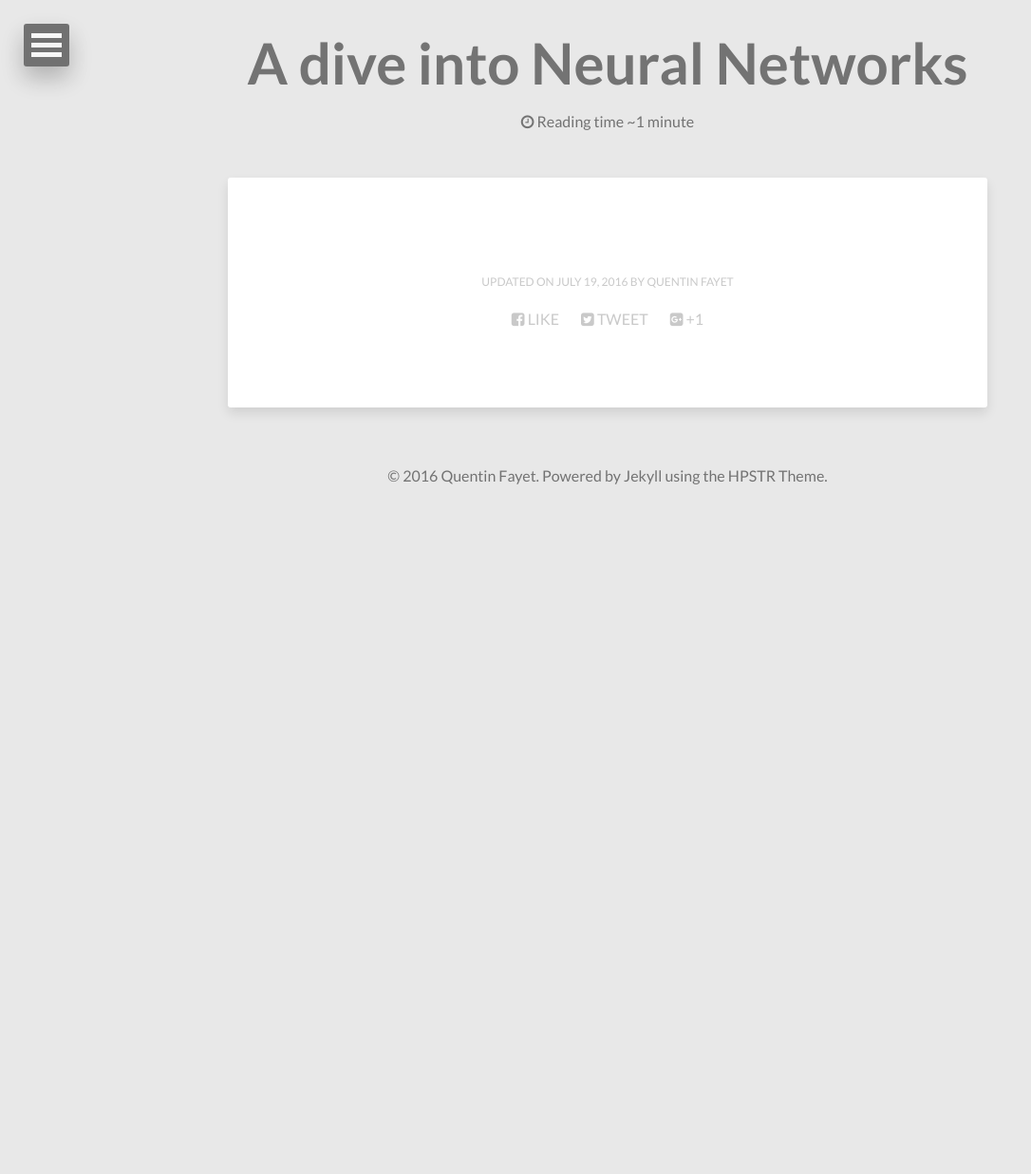
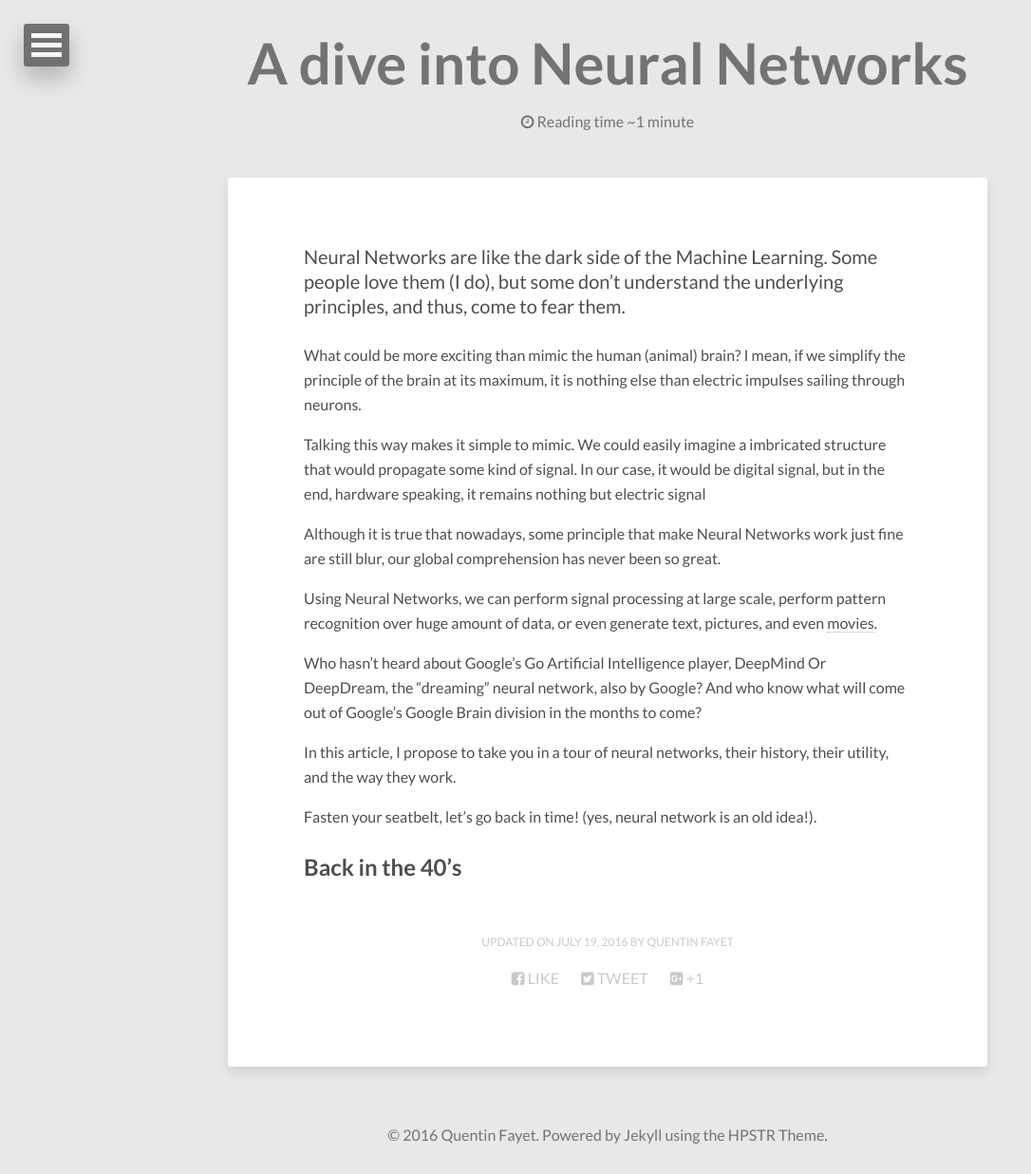
Before and after one commit to quentinfayet/quentinfayet.github.io, a Jekyll site: the page built from _posts/2016-07-19-dive-neural-networks.md, in a window 1280 px wide. Shown: the whole page at 95% size, without its empty margins (0-1086 px from the left). Built offline with Jekyll 4.4.1, drawn with Linux system fonts in a browser that asks for light colours; nearby versions of some CDN libraries; before the commit the page ends 900 px from its top, so only the background shows below that.

Commit message:
Begin article on NN

```diff
--- a/_posts/2016-07-19-dive-neural-networks.md
+++ b/_posts/2016-07-19-dive-neural-networks.md
@@ -5,3 +5,34 @@ comments: false
 modified: 2016-07-19
 tags: ["machine learning", "neural network", "ai", "deep learning"]
 ---
+
+Neural Networks are like the dark side of the Machine Learning. Some people
+love them (I do), but some don't understand the underlying principles, and thus,
+come to fear them.
+
+What could be more exciting than mimic the human (animal) brain? I mean, if we
+simplify the principle of the brain at its maximum, it is nothing else than
+electric impulses sailing through neurons.
+
+Talking this way makes it simple to mimic. We could easily imagine a imbricated
+structure that would propagate some kind of signal. In our case, it would be
+digital signal, but in the end, hardware speaking, it remains nothing but
+electric signal
+
+Although it is true that nowadays, some principle that make Neural Networks work
+just fine are still blur, our global comprehension has never been so great.
+
+Using Neural Networks, we can perform signal processing at large scale, perform
+pattern recognition over huge amount of data, or even generate text, pictures,
+and even [movies](https://github.com/graphific/DeepDreamVideo).
+
+Who hasn't heard about Google's Go Artificial Intelligence player, DeepMind
+Or DeepDream, the "dreaming" neural network, also by Google? And who know
+what will come out of Google's Google Brain division in the months to come?
+
+In this article, I propose to take you in a tour of neural networks, their history,
+their utility, and the way they work.
+
+Fasten your seatbelt, let's go back in time! (yes, neural network is an old idea!).
+
+## Back in the 40's
```
